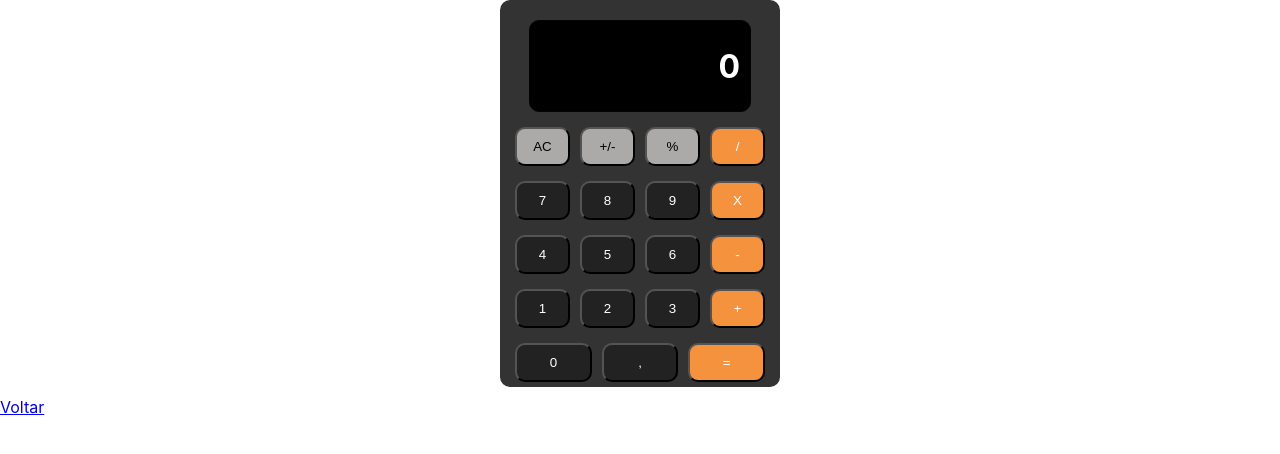
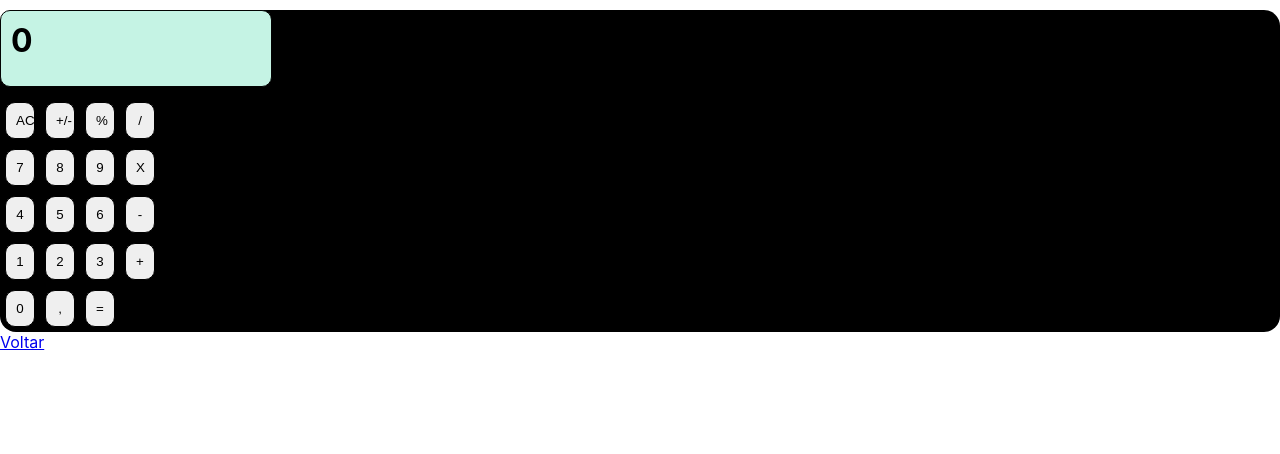
Before and after one commit to ftofano/lab_react, a React (Create React App) app: page /Calculadora in a window 1280 px wide. Shown: the top 454 px of the page. Built offline with nearby package versions, Linux system fonts and the light colour scheme.

Commit message:
Add files via upload

```diff
--- a/src/Calculadora.css
+++ b/src/Calculadora.css
@@ -1,83 +1,38 @@
-.calculadora {
-    width: 301px;
-    border: solid 5px #030303;
-    position: relative;
-    margin: 50px auto;
-    border-radius: 10px;
-}
-.moni{
-    display: flex;
-
-}
-
-.monitor {
-    display: flex;
-    width: 200px;
-    height: 70px;
-    border: solid 1px #030303;
-    background-color: black ;
-    color: white;
-    align-items:center;
-   justify-content: end;
-    margin: 0 auto;
-    margin-bottom: 10px;
-    margin-top:  20px;;
-
-    border-radius: 10px;
-    text-align: left;
-    align-content: center;
-    padding: 10px;
-}
-
-.teclado {
-    width: 260px;
-    margin: 0 auto;
-
-    margin-bottom: 10px;
-
-
-}
-
-.fileira {
-    display: flex;
-    margin-bottom: 5px;
-}
-
-
-button {
-    font-family: Arial, Helvetica, sans-serif;
-    width: 130px!important;
-
+button{
+    flex: 1;
+    width: 30px;
+    border: solid 1px #000;
     border-radius: 10px;
     padding: 10px;
     text-align: center;
     margin: 5px;
     cursor: pointer;
-  }
-  .cinza{
-    font-family: Arial, Helvetica, sans-serif;
-    background-color: rgb(172, 169, 169);
-  }
-  .orange{
-    font-family: Arial, Helvetica, sans-serif;
-    background-color: #f5923e;
-    color: white;
-  }
-  .preto{
-    font-family: Arial, Helvetica, sans-serif;
-    color: white;
-    background-color: #222;
-  }
 
- .bt:hover {
-    background-color: #333;
 
-  }
-  .fundo{
+}
 
-    width: 280px;
-    background-color: #333;
-    margin: 0 auto;
+.fundo{
+    background-color: black;
+    border-radius: 1em;
+
+}
+.monitor {
+    display: flex;
+    width: 250px;
+    height: 55px;
+    border: solid 1px #030303;
+    background-color:rgb(197, 243, 228);
+    margin-bottom: 10px;
+    margin-top:  10px;;
     border-radius: 10px;
-
-  }
+    text-align: left;
+    align-content: center;
+    padding: 10px;
+    color: black;
+}
+.voltar{
+    display: flex;
+    color: rgb(248, 245, 245);
+    text-align: left;
+    align-content: center;
+}
```
